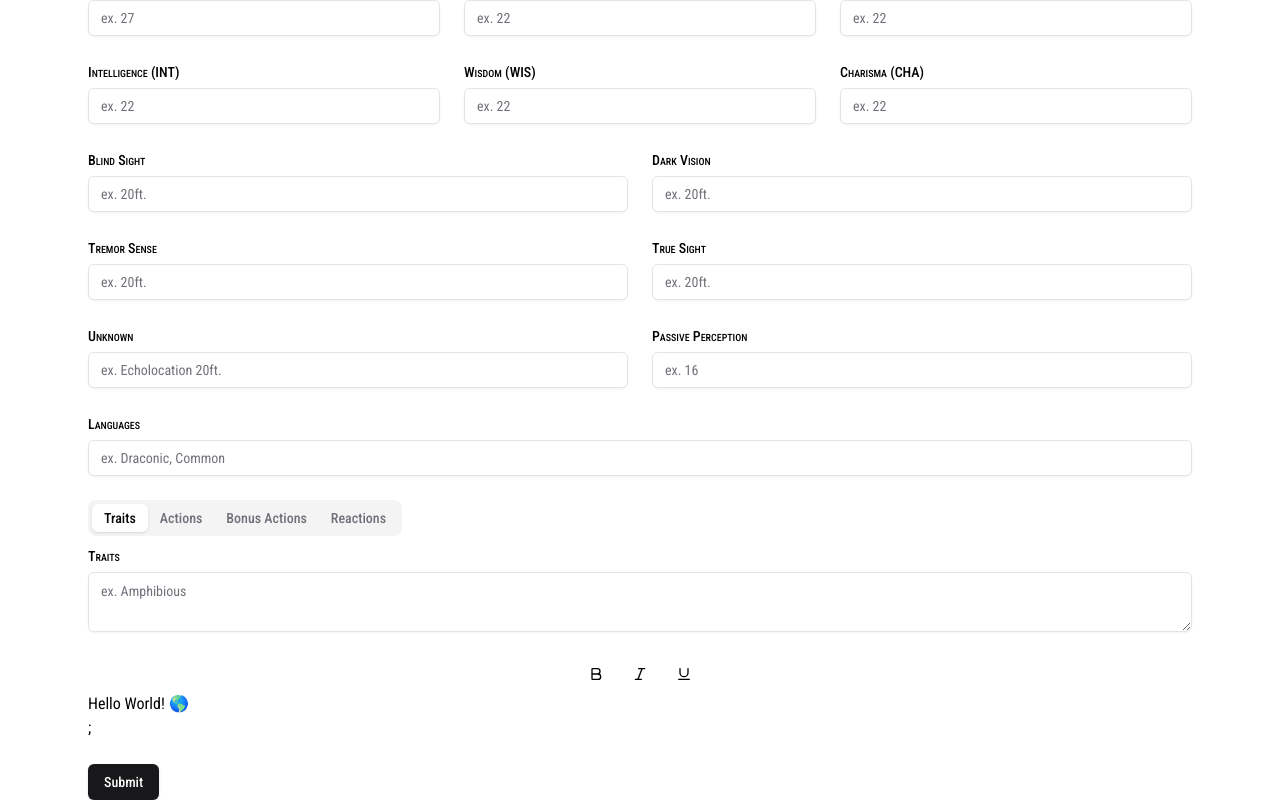
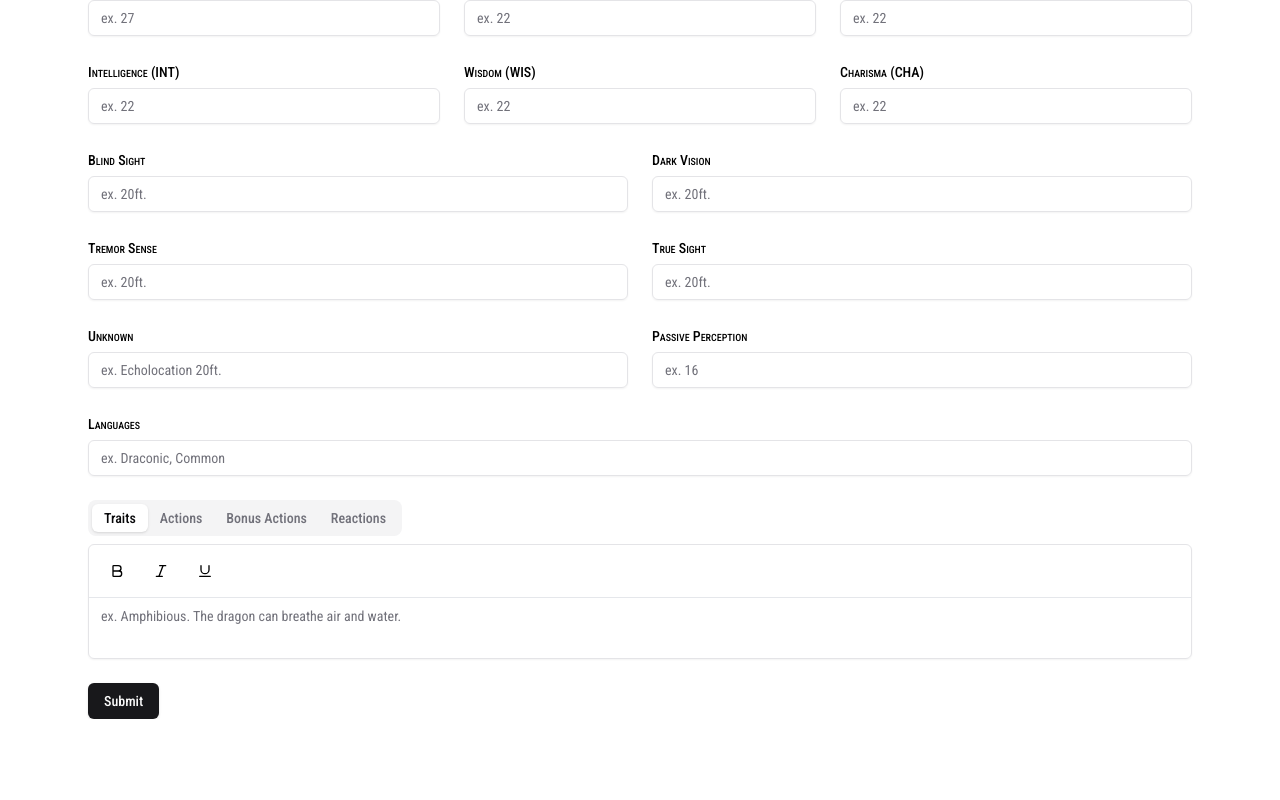
Before and after one commit to aaronsts/monsterbrew, a Next.js app: page /editor in a window 1280 px wide. Shown: the part 610-1410 px from the top of the page. After the commit the page ends 1329 px from the top, so only its background shows below. Built offline with nearby package versions, Linux system fonts and the light colour scheme.

Commit message:
feat: styled tiptap editor + created form component from tiptap editor

```diff
--- a/package.json
+++ b/package.json
@@ -19,6 +19,7 @@
 		"@radix-ui/react-tabs": "^1.0.4",
 		"@radix-ui/react-toggle": "^1.0.3",
 		"@radix-ui/react-toggle-group": "^1.0.4",
+		"@tiptap/extension-placeholder": "^2.3.0",
 		"@tiptap/extension-underline": "^2.3.0",
 		"@tiptap/pm": "^2.3.0",
 		"@tiptap/react": "^2.3.0",
--- a/src/app/globals.css
+++ b/src/app/globals.css
@@ -7,3 +7,11 @@
 		font-variant-caps: small-caps;
 	}
 }
+
+.tiptap p.is-editor-empty:first-child::before {
+	color: rgb(113 113 122);
+	content: attr(data-placeholder);
+	float: left;
+	height: 0;
+	pointer-events: none;
+}
--- a/src/components/create-statblock.tsx
+++ b/src/components/create-statblock.tsx
@@ -18,7 +18,6 @@ import { createMonsterStatblockSchema } from "@/lib/formSchemas";
 import MonsterStatisticForm from "./monster-statistic-form";
 import MonsterSensesForm from "./monster-senses-form";
 import MonsterAbilitiesForm from "./monster-abilities-form";
-import Tiptap from "./tiptap";
 
 const monster_types = [
 	{ label: "Dragon", value: "dragon" },
@@ -65,7 +64,6 @@ const CreateStatblock = () => {
 				passive_perception: "",
 			},
 			monster_languages: "",
-			monster_traits: { description: "" },
 			monster_actions: { description: "" },
 			monster_bonus_actions: { description: "" },
 			monster_reactions: { description: "" },
@@ -245,7 +243,6 @@ const CreateStatblock = () => {
 					)}
 				/>
 				<MonsterAbilitiesForm form={form} />
-				<Tiptap />
 				<Button type="submit">Submit</Button>
 			</form>
 		</Form>
--- a/src/components/monster-abilities-form.tsx
+++ b/src/components/monster-abilities-form.tsx
@@ -1,5 +1,5 @@
 import { createMonsterStatblockSchema } from "@/lib/formSchemas";
-import { UseFormReturn } from "react-hook-form";
+import { Controller, UseFormReturn } from "react-hook-form";
 import * as z from "zod";
 import {
 	FormControl,
@@ -10,6 +10,7 @@ import {
 } from "./ui/form";
 import { Textarea } from "./ui/textarea";
 import { Tabs, TabsContent, TabsList, TabsTrigger } from "./ui/tabs";
+import TiptapEditor from "./tiptap";
 
 const MonsterAbilitiesForm = (
 	form:
@@ -27,19 +28,32 @@ const MonsterAbilitiesForm = (
 					<TabsTrigger value="reactions">Reactions</TabsTrigger>
 				</TabsList>
 				<TabsContent value="traits">
-					<FormField
+					<FormControl>
+						<Controller
+							render={({ field }) => (
+								<TiptapEditor
+									description={field.value}
+									onChange={field.onChange}
+								/>
+							)}
+							name="monster_traits.description"
+							defaultValue=""
+						/>
+					</FormControl>
+
+					{/* <FormField
 						control={form.control}
 						name="monster_traits.description"
 						render={({ field }) => (
 							<FormItem>
 								<FormLabel>Traits</FormLabel>
 								<FormControl>
-									<Textarea placeholder="ex. Amphibious" {...field} />
+									<TiptapEditor placeholder="ex. Amphibious" {...field} />
 								</FormControl>
 								<FormMessage />
 							</FormItem>
 						)}
-					/>
+					/> */}
 				</TabsContent>
 				<TabsContent value="actions">
 					<FormField
--- a/src/components/tiptap.tsx
+++ b/src/components/tiptap.tsx
@@ -3,19 +3,35 @@
 import { useEditor, EditorContent } from "@tiptap/react";
 import StarterKit from "@tiptap/starter-kit";
 import Underline from "@tiptap/extension-underline";
+import Placeholder from "@tiptap/extension-placeholder";
 import { ToggleGroup, ToggleGroupItem } from "@/components/ui/toggle-group";
 import { Bold, Italic, Underline as UnderlineIcon } from "lucide-react";
 
-const Tiptap = () => {
+const TiptapEditor = (props: {
+	description: string;
+	onChange: (...event: any[]) => void;
+}) => {
 	const editor = useEditor({
+		editorProps: {
+			attributes: {
+				class:
+					"prose w-full max-w-full px-3 py-2 text-sm rounded-md min-h-[60px] focus-visible:outline-none focus-visible:ring-1 focus-visible:ring-zinc-950",
+			},
+		},
 		extensions: [
 			StarterKit.configure({
 				heading: { levels: [1, 2] },
 				history: false,
 			}),
 			Underline,
+			Placeholder.configure({
+				placeholder: "ex. Amphibious. The dragon can breathe air and water.",
+			}),
 		],
-		content: "<p>Hello World! 🌎️</p>",
+		content: props.description,
+		onUpdate({ editor }) {
+			props.onChange(editor.getHTML());
+		},
 		editable: true,
 	});
 
@@ -24,8 +40,8 @@ const Tiptap = () => {
 	}
 
 	return (
-		<div>
-			<ToggleGroup type="multiple">
+		<div className="border border-zinc-200 shadow-sm rounded-md">
+			<ToggleGroup className="justify-start  p-2" type="multiple">
 				<ToggleGroupItem
 					value="bold"
 					className={editor.isActive("bold") ? "bg-zinc-100 text-zinc-900" : ""}
@@ -55,9 +71,9 @@ const Tiptap = () => {
 					<UnderlineIcon className="w-4 h-4" />
 				</ToggleGroupItem>
 			</ToggleGroup>
-			<EditorContent editor={editor} />;
+			<EditorContent className="border-t" editor={editor} />
 		</div>
 	);
 };
 
-export default Tiptap;
+export default TiptapEditor;
```
Also changed, not shown: 1 other file (tests, documents, lock files or other folders).
